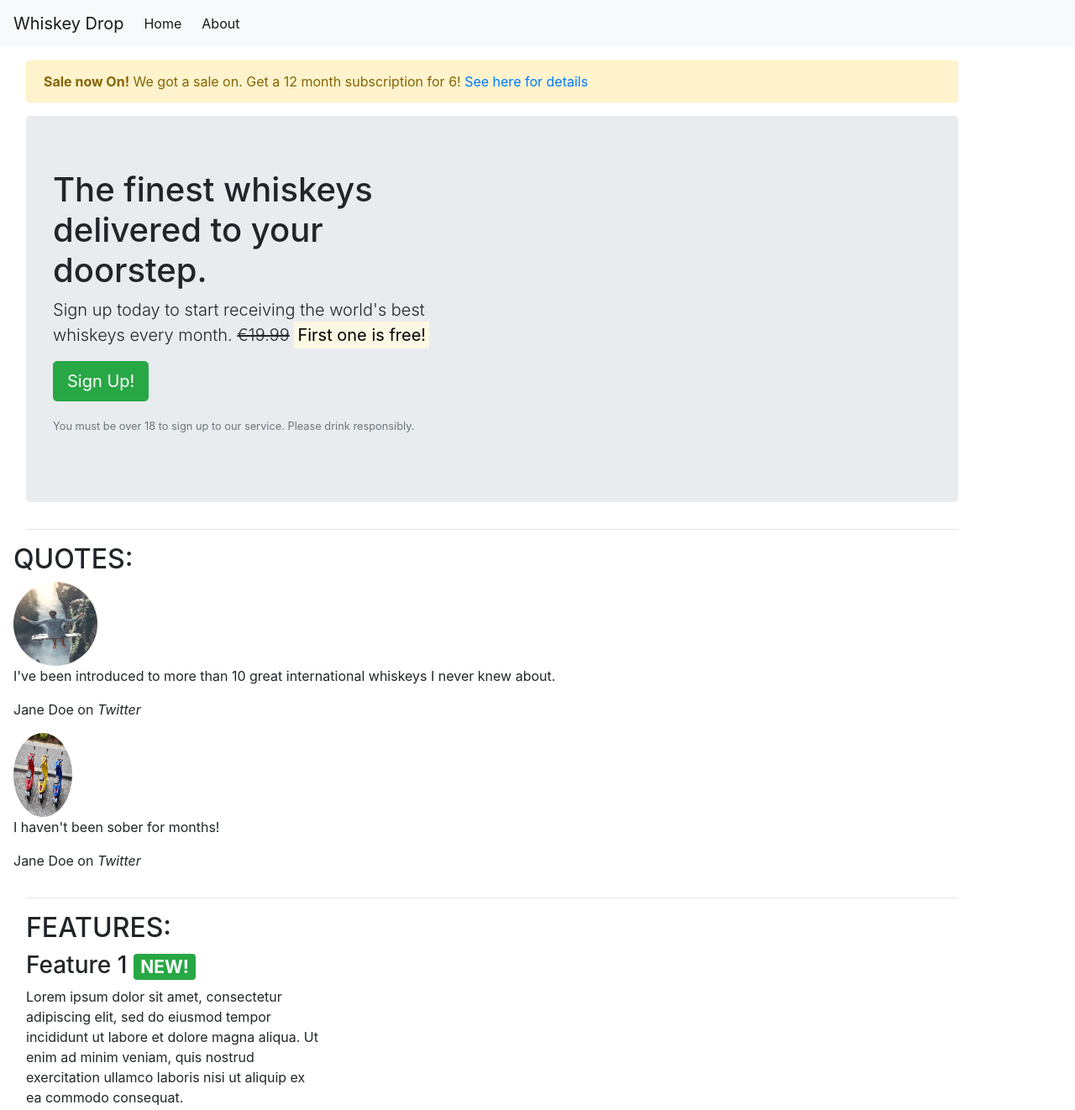
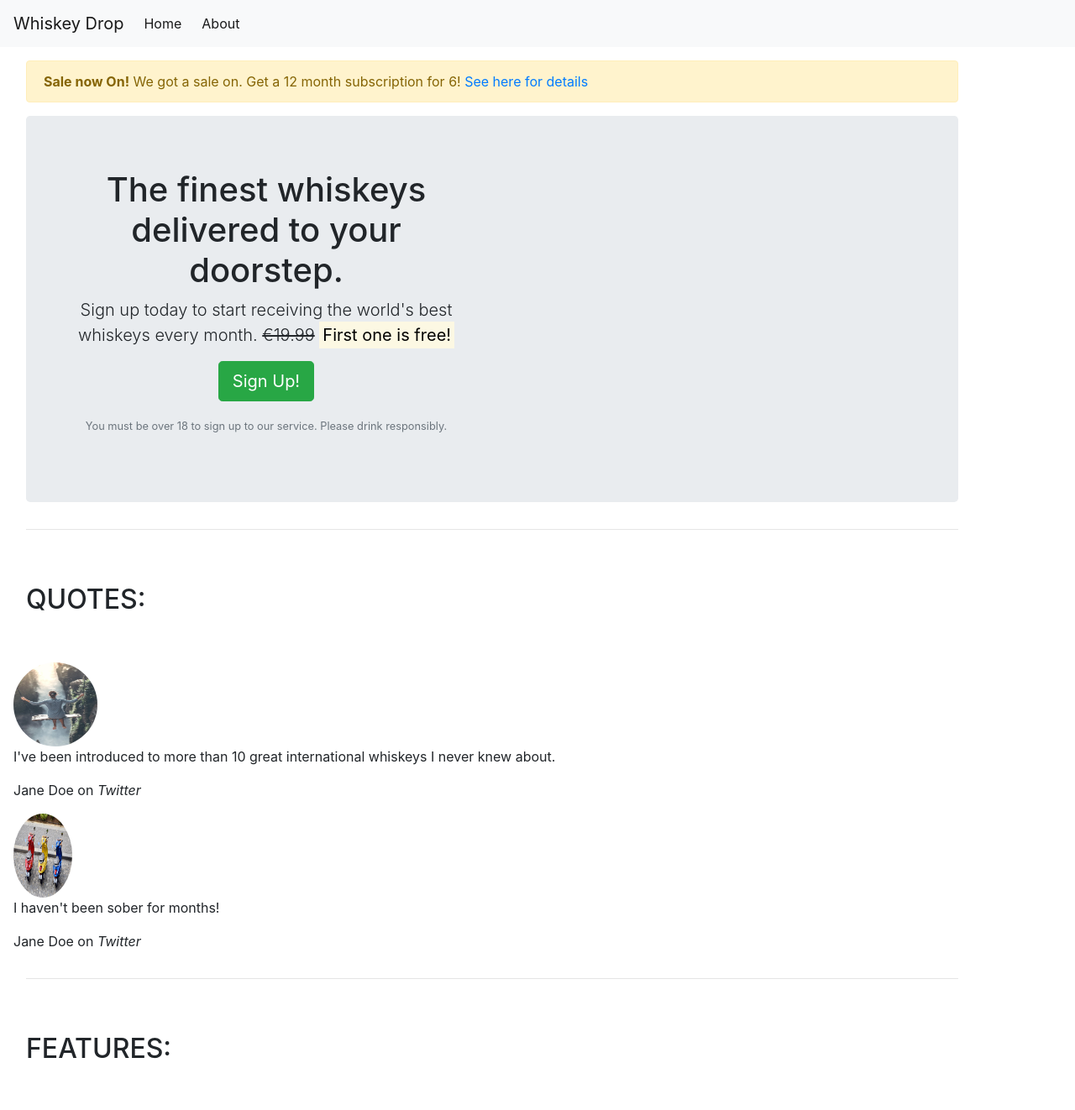
Before and after one commit to Iacopo454/Whyskeys-website, a plain HTML site: page index.html in a window 1280 px wide. Shown: the top 1322 px of the page at 84% size. Drawn offline with nearby package versions, Linux system fonts and the light colour scheme.

Commit message:
add index.html

```diff
--- a/index.html
+++ b/index.html
@@ -57,9 +57,9 @@
 			</div>
 		</div>
 		<!-- Callout -->
-		<section class="callout jumbotron text center">
+		<section class="callout jumbotron text-center">
 			<div class="row">
-				<div class="col-12 col-md-6">
+				<div class="col-12 col-md-6 ">
 					<h1>The finest whiskeys delivered to your doorstep.</h1>
 				</div>
 			</div>
@@ -84,8 +84,10 @@
 		<!-- Quotes -->
 		<section class="quotes">
 			<div class="row">
+            <div class="col-12 my-5">
 				<h2 class="text-uppercase">Quotes:</h2>
 			</div>
+            </div>
 			<div class="row">
 				<div class="col-12-md-6">
 					<div class="media">
@@ -125,7 +127,7 @@
 		<!-- Features -->
 		<section class="features">
 			<div class="row">
-				<div class="col-12">
+				<div class="col-12 my-5">
 					<h2 class="text-uppercase">Features:</h2>
 				</div>
 			</div>
```
